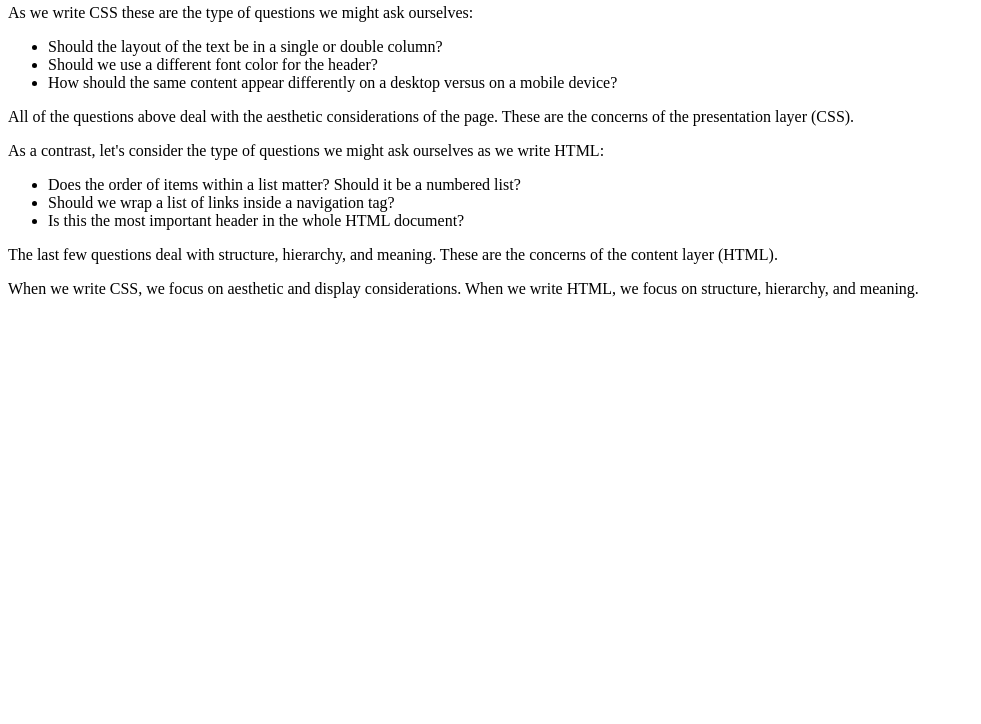
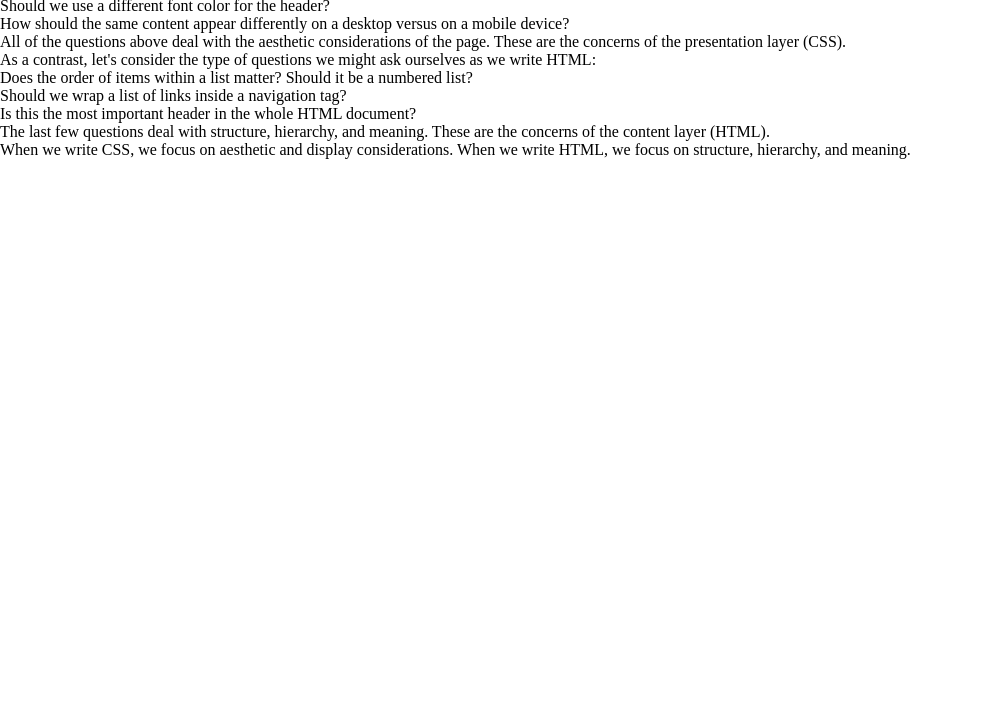
Before and after one commit to Israel-Mafabi-Emmanuel/Website-Development-Projects---School-Projects, a website: page phase-0/intro_css/index.html in a window 1280 px wide. Shown: the part 76-800 px from the top of the page, without its empty margins (0-981 px from the left). Drawn offline with Linux system fonts and the light colour scheme.

Commit message:
Introduction to CSS

```diff
--- a/phase-0/intro_css/style.css
+++ b/phase-0/intro_css/style.css
@@ -2,4 +2,15 @@
     GLORY BE TO GOD,
     Introduction to CSS,
     By Israel Mafabi Emmanuel
+
+    - CSS Practise
 */
+
+* {
+    margin: 0 auto;
+    padding: 0;
+}
+
+body {
+    width: 100vw;
+}
```
